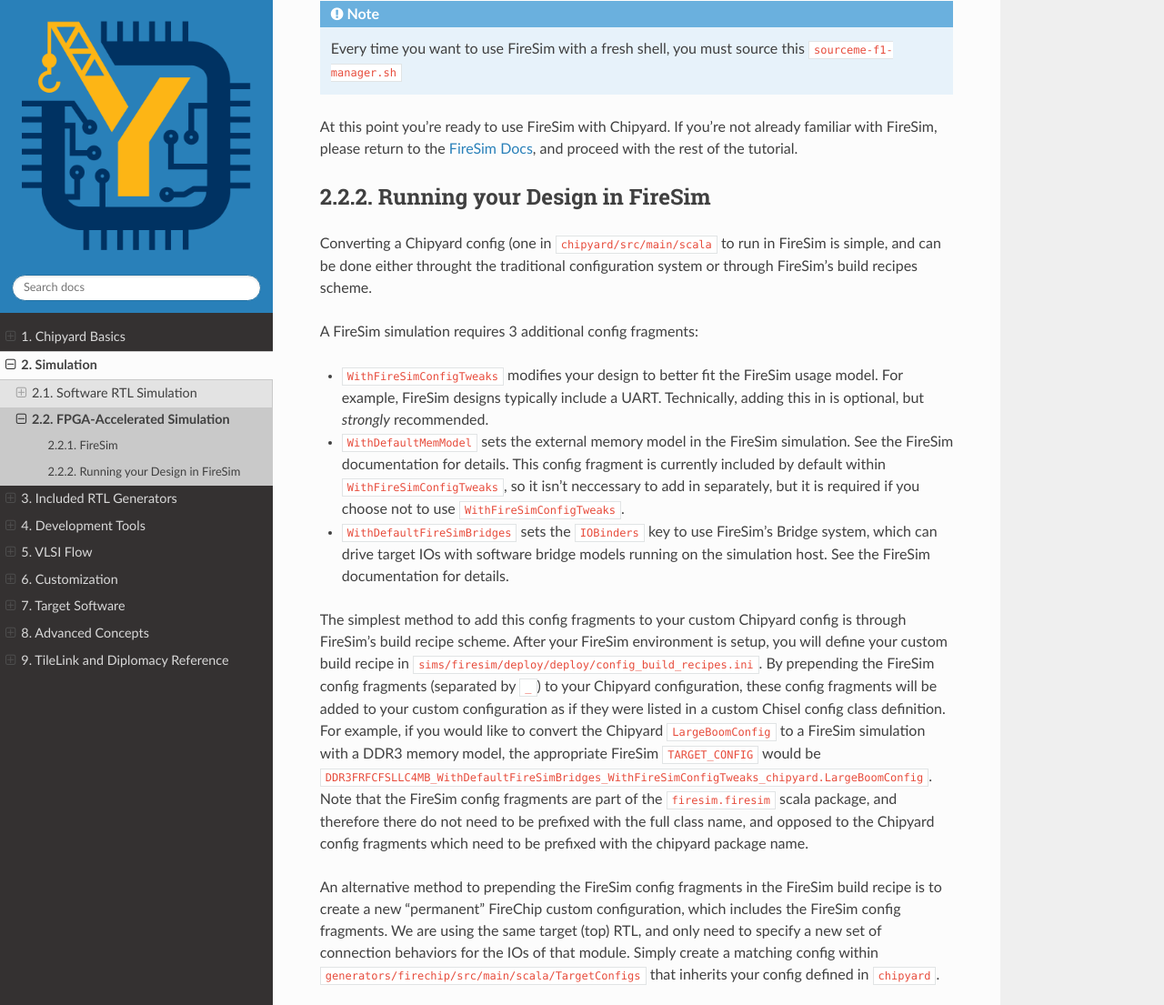
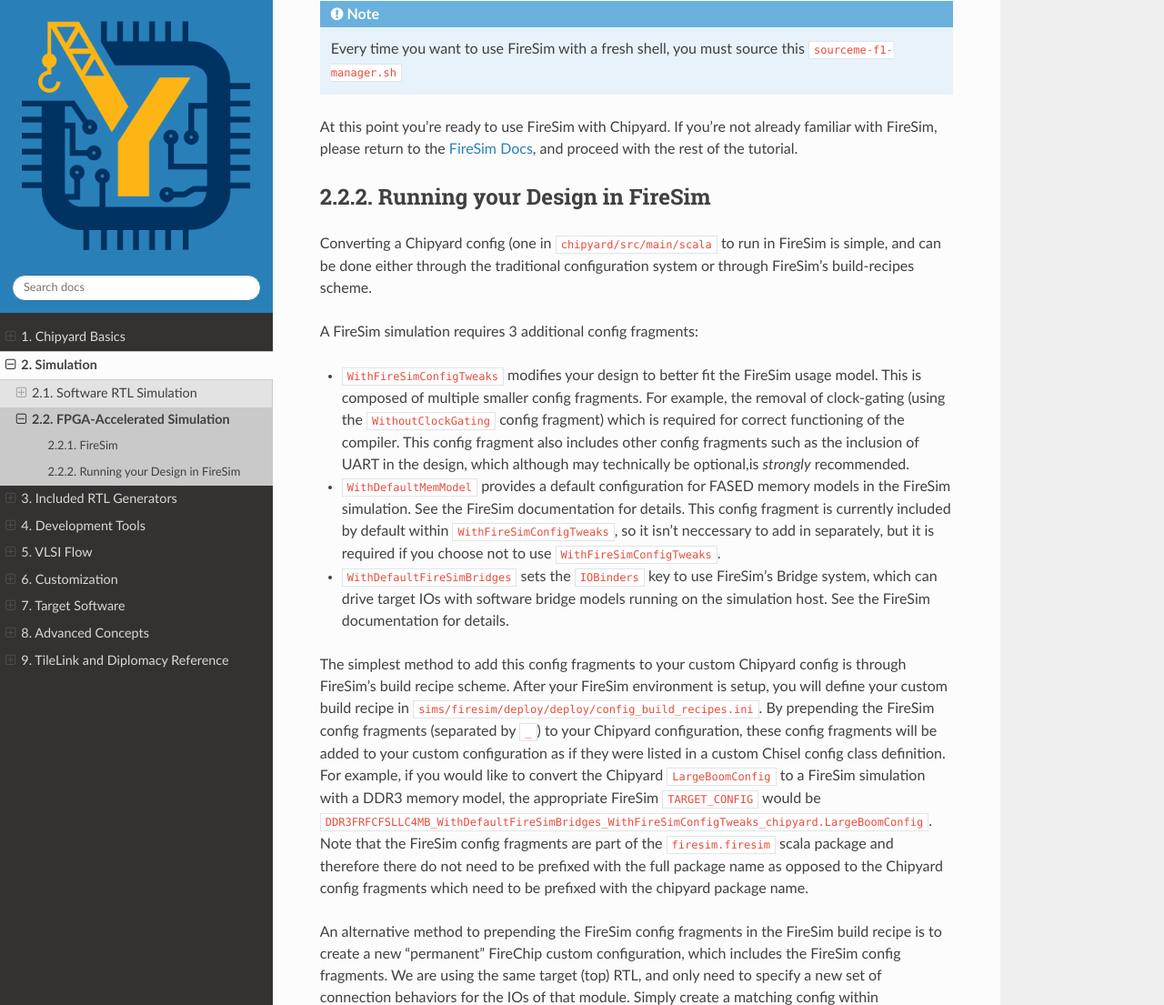
Before and after one commit to ucb-bar/chipyard, a Sphinx documentation site: the page built from docs/Simulation/FPGA-Accelerated-Simulation.rst, in a window 1280 px wide and 1400 px high, scrolled down 834 px, cut to the strip 0-1105 px from the top of the window. Shown: the whole strip at 91% size. Built offline with Sphinx 7.4.7 and the Read the Docs theme 2.0.0, drawn with Linux system fonts in a browser that asks for light colours.

Commit message:
address PR comments

```diff
--- a/docs/Simulation/FPGA-Accelerated-Simulation.rst
+++ b/docs/Simulation/FPGA-Accelerated-Simulation.rst
@@ -46,17 +46,17 @@
 
 Running your Design in FireSim
 ------------------------------
-Converting a Chipyard config (one in ``chipyard/src/main/scala`` to run in FireSim is simple, and can be done either throught the traditional configuration system or through FireSim's build recipes scheme.
+Converting a Chipyard config (one in ``chipyard/src/main/scala`` to run in FireSim is simple, and can be done either through the traditional configuration system or through FireSim's build-recipes scheme.
 
 A FireSim simulation requires 3 additional config fragments:
 
-* ``WithFireSimConfigTweaks`` modifies your design to better fit the FireSim usage model. For example, FireSim designs typically include a UART. Technically, adding this in is optional, but *strongly* recommended.
-* ``WithDefaultMemModel`` sets the external memory model in the FireSim simulation. See the FireSim documentation for details. This config fragment is currently included by default within ``WithFireSimConfigTweaks``, so it isn't neccessary to add in separately, but it is required if you choose not to use ``WithFireSimConfigTweaks``.
+* ``WithFireSimConfigTweaks`` modifies your design to better fit the FireSim usage model. This is composed of multiple smaller config fragments. For example, the removal of clock-gating (using the ``WithoutClockGating`` config fragment) which is required for correct functioning of the compiler. This config fragment also includes other config fragments such as the inclusion of UART in the design, which although may technically be optional,is *strongly* recommended.
+* ``WithDefaultMemModel`` provides a default configuration for FASED memory models in the FireSim simulation. See the FireSim documentation for details. This config fragment is currently included by default within ``WithFireSimConfigTweaks``, so it isn't neccessary to add in separately, but it is required if you choose not to use ``WithFireSimConfigTweaks``.
 * ``WithDefaultFireSimBridges`` sets the ``IOBinders`` key to use FireSim's Bridge system, which can drive target IOs with software bridge models running on the simulation host. See the FireSim documentation for details.
 
 
 The simplest method to add this config fragments to your custom Chipyard config is through FireSim's build recipe scheme.
-After your FireSim environment is setup, you will define your custom build recipe in ``sims/firesim/deploy/deploy/config_build_recipes.ini``. By prepending the FireSim config fragments (separated by ``_``) to your Chipyard configuration, these config fragments will be added to your custom configuration as if they were listed in a custom Chisel config class definition. For example, if you would like to convert the Chipyard ``LargeBoomConfig`` to a FireSim simulation with a DDR3 memory model, the appropriate FireSim ``TARGET_CONFIG`` would be ``DDR3FRFCFSLLC4MB_WithDefaultFireSimBridges_WithFireSimConfigTweaks_chipyard.LargeBoomConfig``. Note that the FireSim config fragments are part of the ``firesim.firesim`` scala package, and therefore there do not need to be prefixed with the full class name, and opposed to the Chipyard config fragments which need to be prefixed with the chipyard package name.
+After your FireSim environment is setup, you will define your custom build recipe in ``sims/firesim/deploy/deploy/config_build_recipes.ini``. By prepending the FireSim config fragments (separated by ``_``) to your Chipyard configuration, these config fragments will be added to your custom configuration as if they were listed in a custom Chisel config class definition. For example, if you would like to convert the Chipyard ``LargeBoomConfig`` to a FireSim simulation with a DDR3 memory model, the appropriate FireSim ``TARGET_CONFIG`` would be ``DDR3FRFCFSLLC4MB_WithDefaultFireSimBridges_WithFireSimConfigTweaks_chipyard.LargeBoomConfig``. Note that the FireSim config fragments are part of the ``firesim.firesim`` scala package and therefore there do not need to be prefixed with the full package name as opposed to the Chipyard config fragments which need to be prefixed with the chipyard package name.
 
 An alternative method to prepending the FireSim config fragments in the FireSim build recipe is to create a new "permanent" FireChip custom configuration, which includes the FireSim config fragments.
 We are using the same target (top) RTL, and only need to specify a new set of connection behaviors for the IOs of that module. Simply create a matching config within ``generators/firechip/src/main/scala/TargetConfigs`` that inherits your config defined in ``chipyard``.
```
Also changed, not shown: 1 other file.
